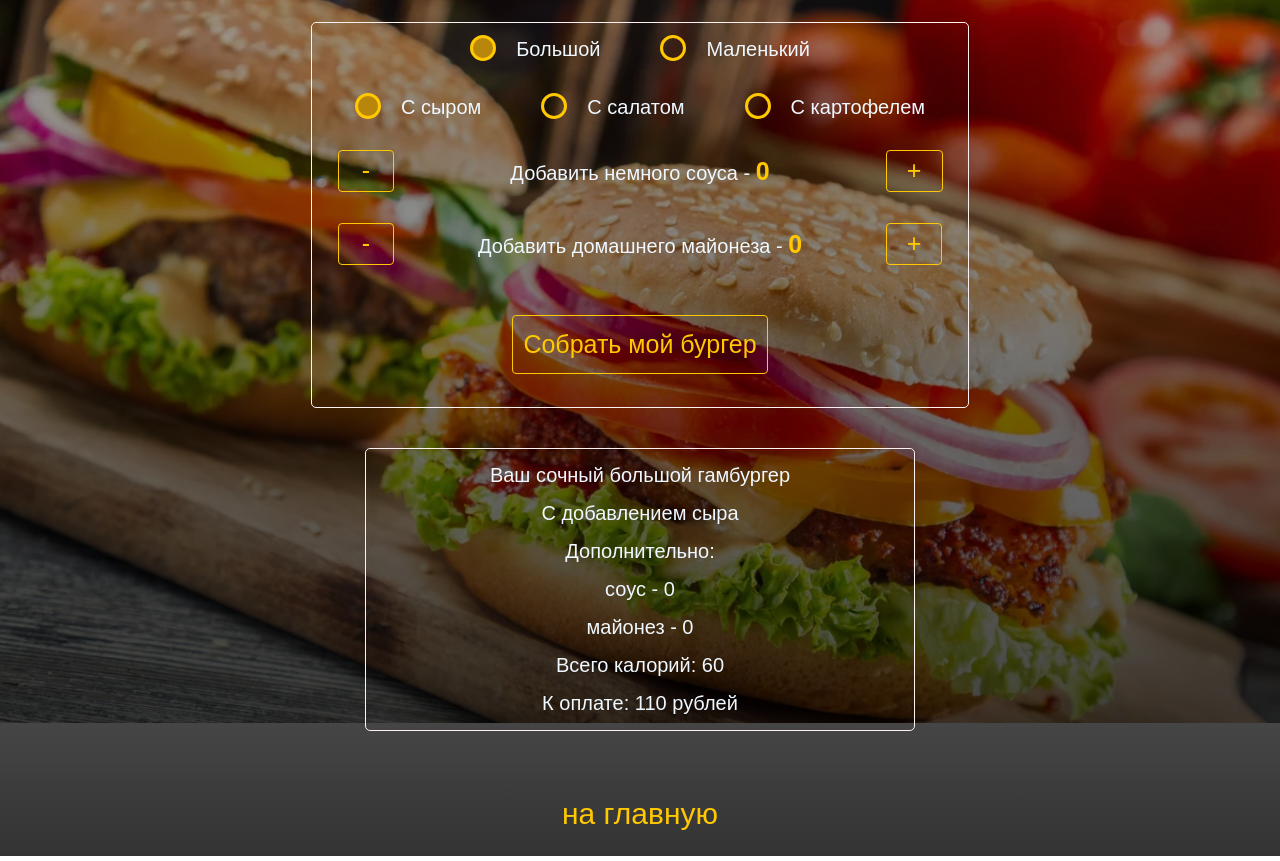
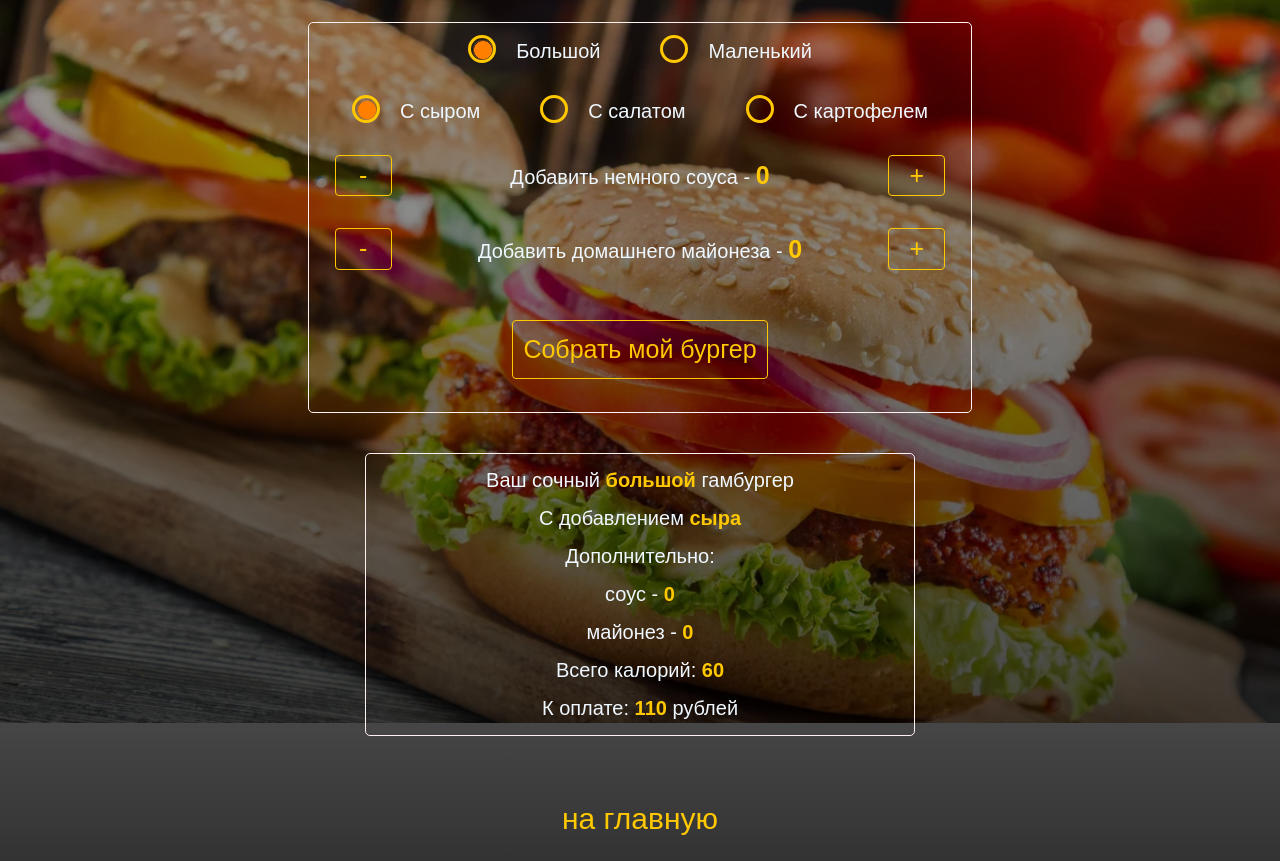
Before and after one commit to jamsi-max/JS_Advanced, a plain HTML site: page burger.html in a window 1280 px wide. Shown: the part 77-938 px from the top of the page. Drawn offline with Linux system fonts and the light colour scheme.

Commit message:
and in a little more done styles

```diff
--- a/css/burger.css
+++ b/css/burger.css
@@ -120,8 +120,8 @@ input.form_radio{
 .label-stuffing:before {
     content: "";
     display: inline-block;
-    width: 20px;
-    height: 20px;
+    width: 22px;
+    height: 22px;
     border: 3px solid #ffc801;
     border-radius: 50%;
     margin-right: 20px;
@@ -130,7 +130,13 @@ input.form_radio{
 input.form_radio:checked + .label-size::before,
 input.form_radio:checked + .label-stuffing::before
 {
-    background-color: darkgoldenrod;
+    background: url(../img/check-bg.png) 0 0 no-repeat;
+    background-size: 20px 20px;
+    background-position: 2px 1.33px;
+}
+.info-span{
+    color: #ffc801;
+    font-weight: bold;
 }
 input+label{
     display: flex;
--- a/js/burger-script.js
+++ b/js/burger-script.js
@@ -62,13 +62,13 @@ class Burger{
     _viewInfo() {
         const info =
             `<div class="info-block">
-            <div class="info info-size">Ваш сочный ${this.size} гамбургер</div>
-            <div class="info info-stuffing">С добавлением ${this.stuffing}</div>
+            <div class="info info-size">Ваш сочный <span class="info-span">${this.size}</span> гамбургер</div>
+            <div class="info info-stuffing">С добавлением <span class="info-span">${this.stuffing}</span></div>
             <div class="info info-season">Дополнительно:</div>
-            <div class="info info-season">соус - ${this.toppingSeason}</div>
-            <div class="info info-season">майонез  - ${this.toppingMayonn}</div>
-            <div class="info info-calc">Всего калорий: ${this.calc}</div>
-            <div class="info info-price">К оплате: ${this.price} рублей</div>
+            <div class="info info-season">соус - <span class="info-span">${this.toppingSeason}</span></div>
+            <div class="info info-season">майонез  - <span class="info-span">${this.toppingMayonn}</span></div>
+            <div class="info info-calc">Всего калорий: <span class="info-span">${this.calc}</span></div>
+            <div class="info info-price">К оплате: <span class="info-span">${this.price}</span> рублей</div>
             </div>`;
         document.querySelector('.view-info').innerHTML = info;
     }
```
Also changed, not shown: img/check-bg.png (added).
